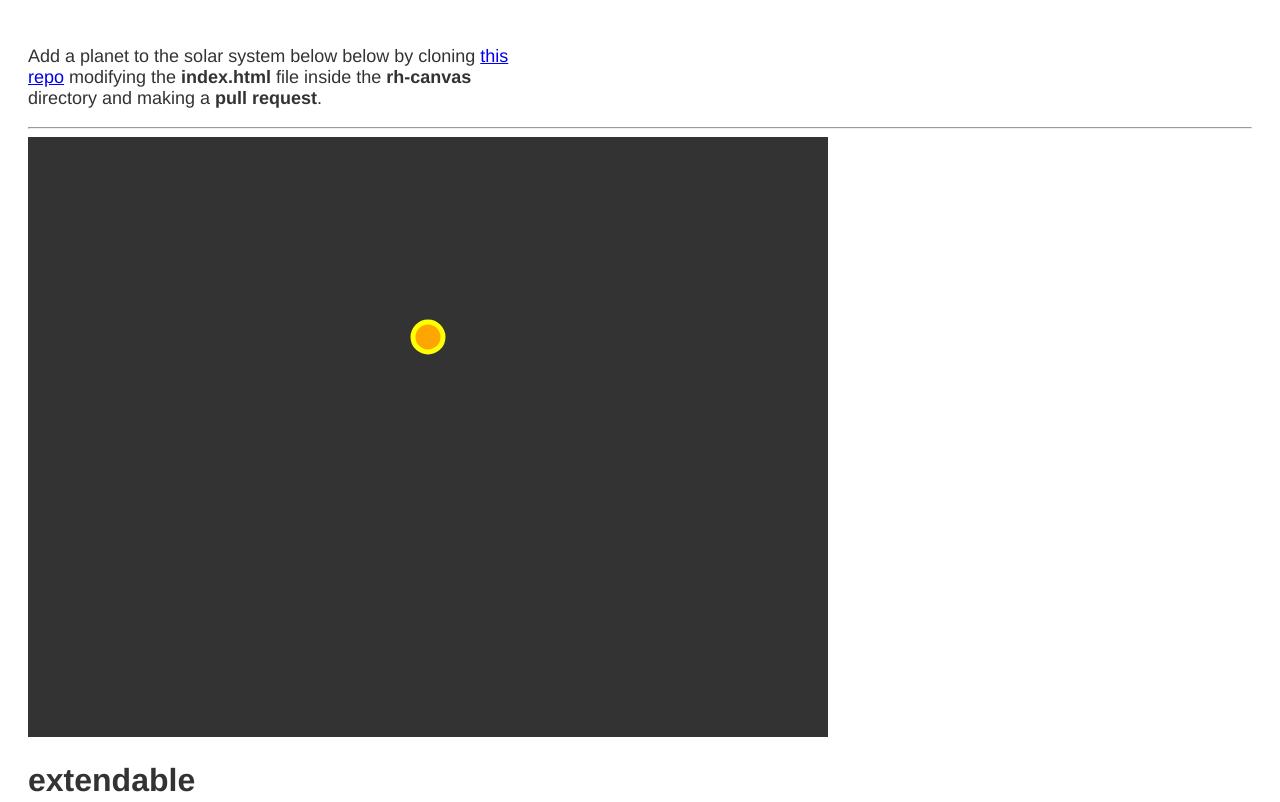
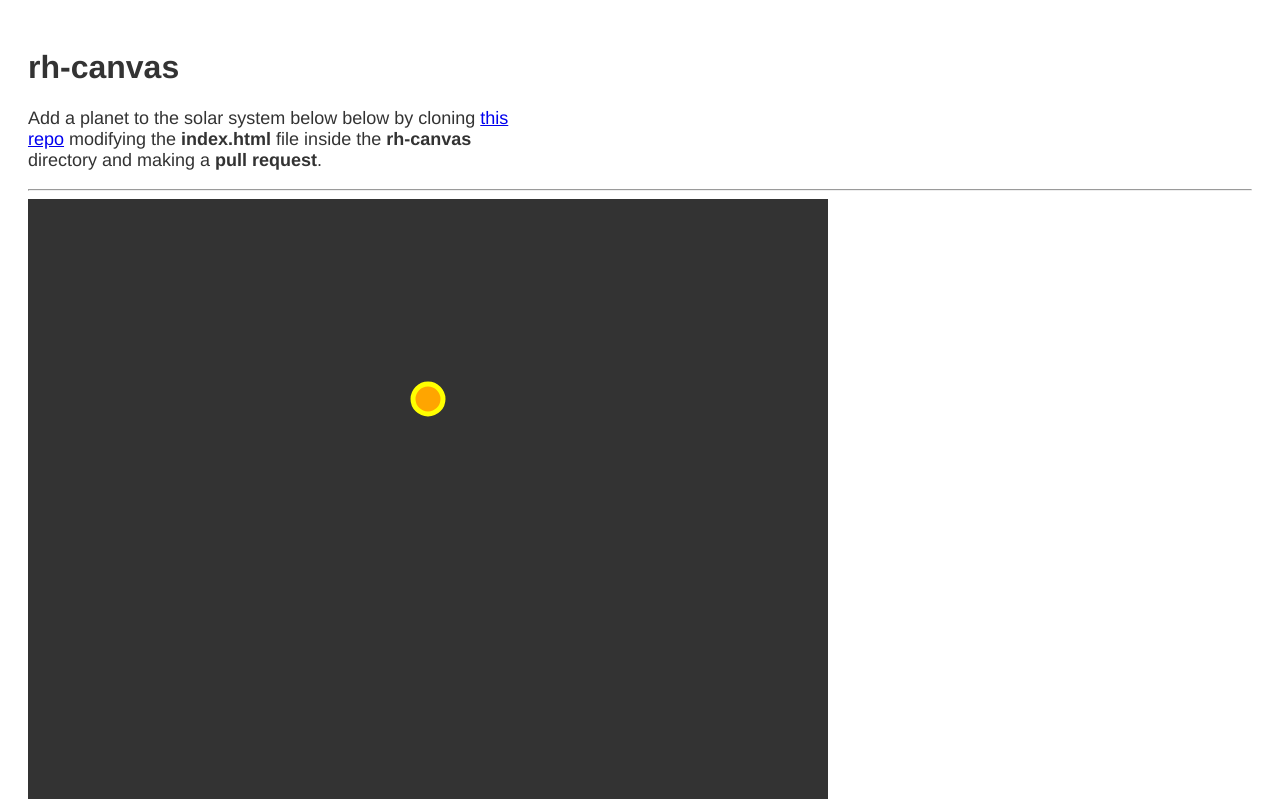
Before and after one commit to djhenjin/extendable, a plain HTML site: page rh-canvas/index.html in a window 1280 px wide. Shown: the top 802 px of the page. Drawn offline with Linux system fonts and the light colour scheme.

Commit message:
Update index.html

```diff
--- a/rh-canvas/index.html
+++ b/rh-canvas/index.html
@@ -15,6 +15,7 @@ p{
 </head>
 <body>
 
+<h1>rh-canvas</h1>
 <p>Add a planet to the solar system below below by cloning <a href="https://github.com/strawstack/extendable/" target="_blank">this repo</a> modifying the <b>index.html</b> file inside the <b>rh-canvas</b> directory and making a <b>pull request</b>.</p>
 
 <hr>
```
